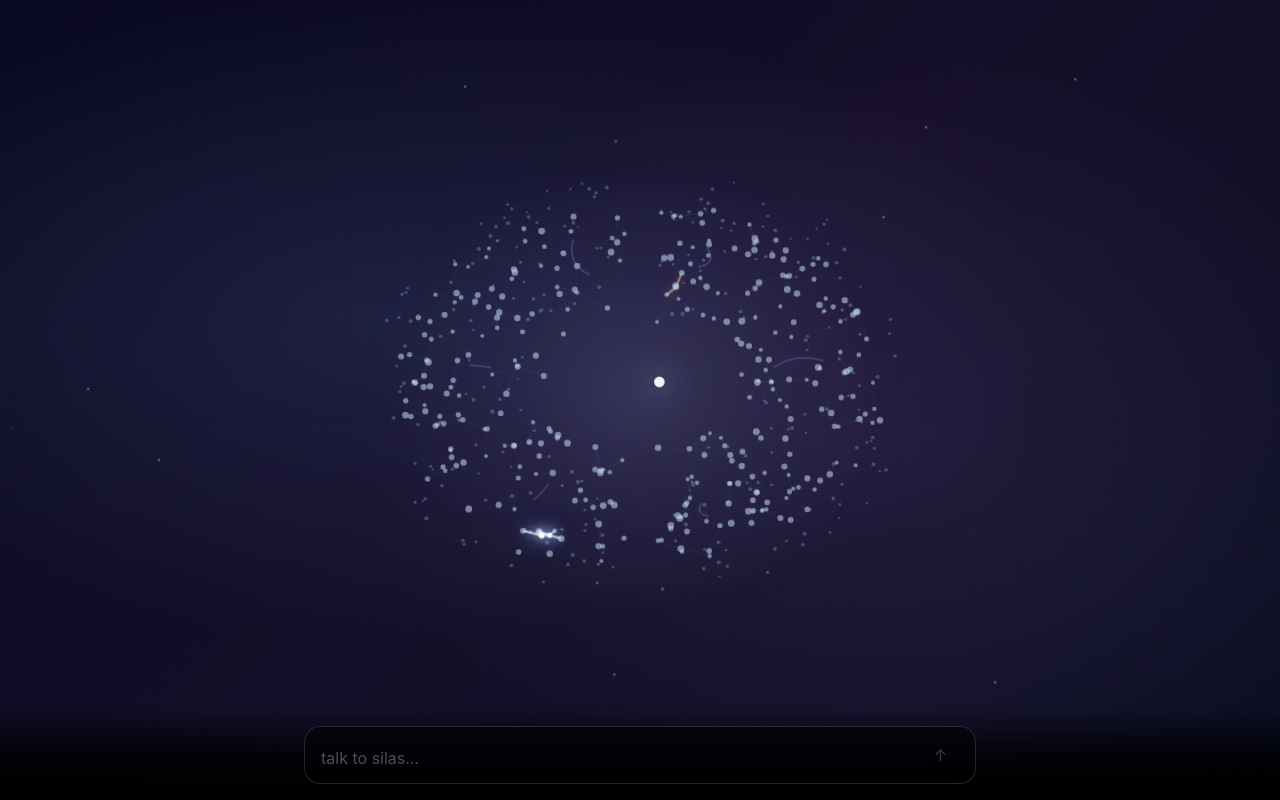
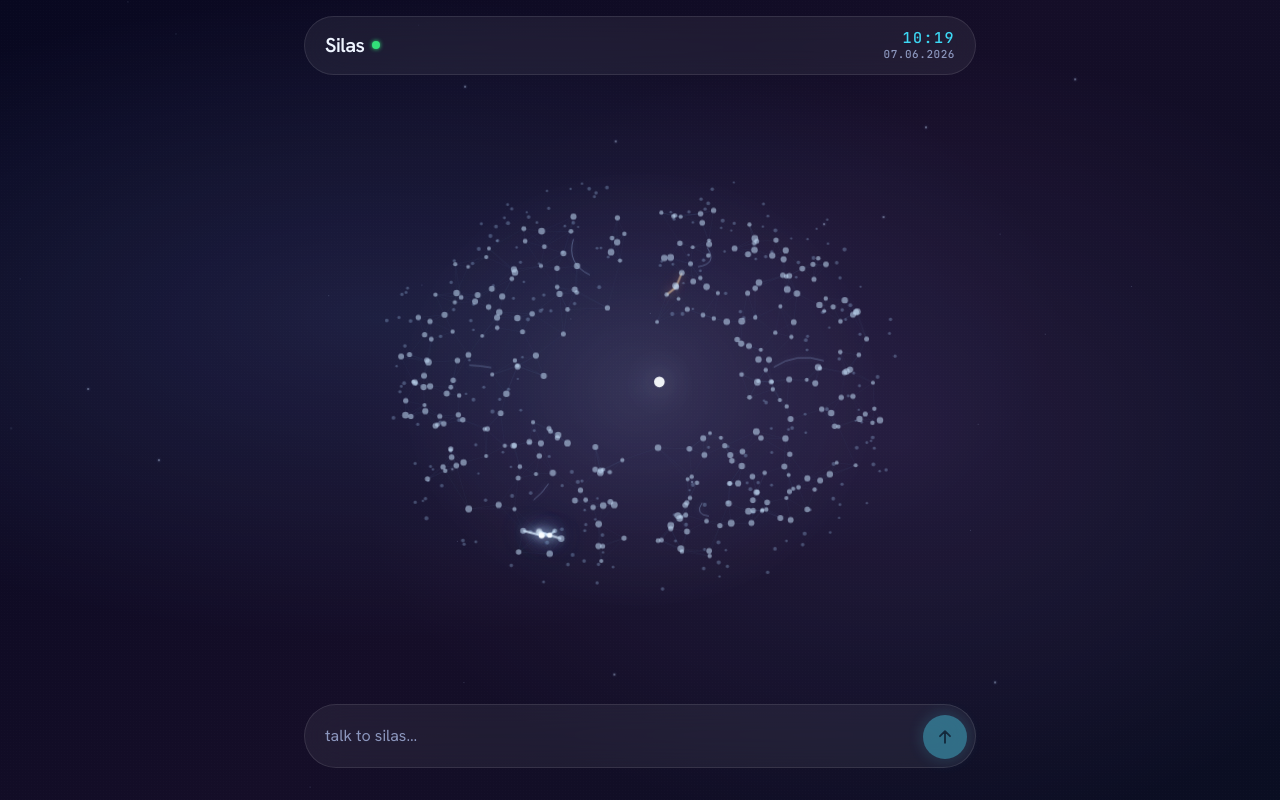
Before and after one commit to Hudyg007/Silas, a Next.js app: page / in a window 1280 px wide. Built offline with nearby package versions, Linux system fonts and the light colour scheme.

Commit message:
Stitch design system + chat restyle

```diff
--- a/src/app/globals.css
+++ b/src/app/globals.css
@@ -2,16 +2,47 @@
 @tailwind components;
 @tailwind utilities;
 
+/* ============================================================ */
+/* Stitch design tokens — "the mind". Single source of truth.   */
+/* ============================================================ */
 :root {
-  --bg: #02040f;
-  --text: rgba(232, 240, 250, 0.96);
-  --text-soft: rgba(180, 210, 255, 0.55);
+  /* Background */
+  --bg-base: #080A1E;
+  --bg-glow: #141C4A;
+  --bg: var(--bg-base); /* legacy alias */
+
+  /* Ice-blue accent */
+  --ice-bright: #4DE3FF; /* bright fills */
+  --ice-dim: #3DD8F4; /* dim */
+  --ice-tint: #CBF5FF; /* text tint */
+
+  /* Vital green — the live dot ONLY. Nowhere else. */
+  --vital-green: #33E07A;
+
+  /* Text */
+  --text: #EEF4FF;
+  --text-muted: #8B96BD;
+  --danger: #FFB4AB; /* destructive only */
+
+  /* Frosted-glass surfaces */
+  --surface-fill: rgba(255, 255, 255, 0.06);
+  --surface-fill-strong: rgba(255, 255, 255, 0.10);
+  --surface-border: rgba(255, 255, 255, 0.10);
+  --blur: 20px;
+
+  /* Radii */
+  --radius-bubble: 20px;
+
+  --text-soft: var(--text-muted); /* legacy alias */
 }
 
 html, body {
-  background: var(--bg);
+  background:
+    radial-gradient(ellipse 62% 48% at 50% 46%, var(--bg-glow) 0%, transparent 70%),
+    var(--bg-base);
+  background-attachment: fixed;
   color: var(--text);
-  font-family: -apple-system, BlinkMacSystemFont, "Inter", system-ui, sans-serif;
+  font-family: var(--font-hanken), -apple-system, BlinkMacSystemFont, "Inter", system-ui, sans-serif;
   -webkit-font-smoothing: antialiased;
   margin: 0;
   padding: 0;
@@ -21,9 +52,100 @@ html, body {
 
 ::-webkit-scrollbar { width: 8px; height: 8px; }
 ::-webkit-scrollbar-track { background: transparent; }
-::-webkit-scrollbar-thumb { background: rgba(180, 210, 255, 0.15); border-radius: 4px; }
-::-webkit-scrollbar-thumb:hover { background: rgba(180, 210, 255, 0.3); }
-::selection { background: rgba(180, 215, 255, 0.25); color: white; }
+::-webkit-scrollbar-thumb { background: rgba(139, 150, 189, 0.20); border-radius: 4px; }
+::-webkit-scrollbar-thumb:hover { background: rgba(139, 150, 189, 0.40); }
+::selection { background: rgba(77, 227, 255, 0.25); color: var(--text); }
+
+/* ============================================================ */
+/* Frosted-glass surface + chat components                      */
+/* ============================================================ */
+.silas-glass {
+  background: var(--surface-fill);
+  border: 1px solid var(--surface-border);
+  backdrop-filter: blur(var(--blur));
+  -webkit-backdrop-filter: blur(var(--blur));
+}
+
+/* Header live dot — the ONLY use of vital green. */
+.silas-live-dot {
+  width: 8px;
+  height: 8px;
+  border-radius: 9999px;
+  background: var(--vital-green);
+  box-shadow: 0 0 4px var(--vital-green);
+  animation: silas-live-pulse 2s ease-in-out infinite;
+  flex: none;
+}
+@keyframes silas-live-pulse {
+  0%, 100% { opacity: 1; }
+  50% { opacity: 0.45; }
+}
+
+/* Uppercase mono name labels above each bubble. */
+.silas-label {
+  font-family: var(--font-jetbrains), ui-monospace, monospace;
+  font-size: 12px;
+  font-weight: 600;
+  letter-spacing: 0.1em;
+  text-transform: uppercase;
+  line-height: 1;
+}
+
+/* Small glowing ice-blue dot preceding the SILAS label. */
+.silas-name-dot {
+  width: 6px;
+  height: 6px;
+  border-radius: 9999px;
+  background: var(--ice-bright);
+  box-shadow: 0 0 8px var(--ice-bright);
+  display: inline-block;
+  flex: none;
+}
+
+/* Message bubbles — frosted glass, 20px radius. */
+.silas-bubble {
+  border-radius: var(--radius-bubble);
+  border: 1px solid var(--surface-border);
+  backdrop-filter: blur(var(--blur));
+  -webkit-backdrop-filter: blur(var(--blur));
+}
+/* Hudson (user), right: translucent blue-tinted glass, faint ice border. */
+.silas-bubble-user {
+  background: rgba(77, 227, 255, 0.10);
+  border-color: rgba(77, 227, 255, 0.30);
+}
+/* Silas (assistant), left: near-transparent white glass. */
+.silas-bubble-silas {
+  background: rgba(255, 255, 255, 0.06);
+  border-color: rgba(255, 255, 255, 0.10);
+}
+/* Typing indicator — small empty Silas bubble. */
+.silas-bubble-typing {
+  min-width: 64px;
+  min-height: 44px;
+}
+
+/* Typewriter caret shown while Silas is revealing text. */
+.silas-caret {
+  display: inline-block;
+  width: 6px;
+  height: 15px;
+  margin-left: 2px;
+  background: var(--ice-tint);
+  vertical-align: text-bottom;
+  animation: silas-caret-blink 1s steps(2, start) infinite;
+}
+@keyframes silas-caret-blink {
+  0%, 50% { opacity: 1; }
+  50.01%, 100% { opacity: 0; }
+}
+
+/* Circular ice-blue send button with soft glow. */
+.silas-send {
+  background: var(--ice-bright);
+  color: #003745;
+  box-shadow: 0 0 15px 2px rgba(77, 227, 255, 0.35);
+}
 
 /* ============================================ */
 /* Aurora-alive brain background — v4 ported    */
--- a/src/app/layout.tsx
+++ b/src/app/layout.tsx
@@ -1,6 +1,23 @@
 import "./globals.css";
 import type { Metadata } from "next";
+import { Hanken_Grotesk, JetBrains_Mono } from "next/font/google";
 import { AuroraBrain } from "@/components/AuroraBrain";
+
+// Hanken Grotesk drives all body/UI text; JetBrains Mono is reserved for the
+// clock, date, and the uppercase name labels above each message bubble.
+const hanken = Hanken_Grotesk({
+  subsets: ["latin"],
+  weight: ["400", "500", "600"],
+  variable: "--font-hanken",
+  display: "swap",
+});
+
+const jetbrains = JetBrains_Mono({
+  subsets: ["latin"],
+  weight: ["500", "600"],
+  variable: "--font-jetbrains",
+  display: "swap",
+});
 
 export const metadata: Metadata = {
   title: "Silas",
@@ -9,7 +26,7 @@ export const metadata: Metadata = {
 
 export default function RootLayout({ children }: { children: React.ReactNode }) {
   return (
-    <html lang="en">
+    <html lang="en" className={`${hanken.variable} ${jetbrains.variable}`}>
       <body>
         <AuroraBrain />
         <div className="relative z-10 min-h-screen">{children}</div>
--- a/src/components/ChatInput.tsx
+++ b/src/components/ChatInput.tsx
@@ -26,7 +26,7 @@ export function ChatInput({
   }
 
   return (
-    <div className="flex items-end gap-2 rounded-2xl border border-white/15 bg-black/40 px-4 py-3" style={{ backdropFilter: "blur(16px)" }}>
+    <div className="flex items-end gap-2 rounded-full silas-glass pl-5 pr-2 py-2">
       <textarea
         ref={ref}
         value={text}
@@ -37,18 +37,26 @@ export function ChatInput({
             submit();
           }
         }}
-        placeholder="talk to silas..."
+        placeholder="talk to silas…"
         disabled={disabled}
         rows={1}
-        className="flex-1 resize-none bg-transparent text-white placeholder-white/30 outline-none leading-relaxed max-h-[200px]"
+        className="flex-1 resize-none bg-transparent text-[var(--text)] placeholder:text-[var(--text-muted)] outline-none leading-relaxed max-h-[160px] py-2.5"
       />
       <button
         onClick={submit}
         disabled={disabled || !text.trim()}
-        className="text-white/70 hover:text-white disabled:opacity-30 transition px-3 py-1 rounded-lg hover:bg-white/10"
+        className="silas-send flex items-center justify-center w-11 h-11 rounded-full shrink-0 disabled:opacity-40 transition-transform active:scale-90"
         aria-label="Send"
       >
-        ↑
+        <svg width="20" height="20" viewBox="0 0 24 24" fill="none" aria-hidden>
+          <path
+            d="M12 19V5M12 5l-6 6M12 5l6 6"
+            stroke="currentColor"
+            strokeWidth="2.2"
+            strokeLinecap="round"
+            strokeLinejoin="round"
+          />
+        </svg>
       </button>
     </div>
   );
--- a/src/components/ChatInterface.tsx
+++ b/src/components/ChatInterface.tsx
@@ -1,8 +1,12 @@
 "use client";
 
-import { useEffect, useRef, useState } from "react";
+import { useCallback, useEffect, useRef, useState } from "react";
 import { MessageList } from "./MessageList";
 import { ChatInput } from "./ChatInput";
+import { Header } from "./Header";
+
+// After this long with no interaction, older messages evaporate (fade by age).
+const IDLE_MS = 6000;
 
 type Message = {
   id: string;
@@ -53,6 +57,44 @@ export function ChatInterface() {
   // The single active reveal (null when nothing is typing). A long-lived
   // interval reads this each tick, so there's only ever one timer to clean up.
   const revealRef = useRef<Reveal | null>(null);
+
+  // Evaporation: when idle, MessageList fades older messages by age. Any
+  // interaction (scroll/touch/keypress) or new message restores full opacity.
+  const [idle, setIdle] = useState(false);
+  const idleTimer = useRef<ReturnType<typeof setTimeout> | null>(null);
+
+  const resetIdle = useCallback(() => {
+    setIdle(false);
+    if (idleTimer.current) clearTimeout(idleTimer.current);
+    idleTimer.current = setTimeout(() => setIdle(true), IDLE_MS);
+  }, []);
+
+  // Restore instantly on any global interaction, then re-arm the idle timer.
+  useEffect(() => {
+    const wake = () => resetIdle();
+    window.addEventListener("keydown", wake);
+    window.addEventListener("touchstart", wake, { passive: true });
+    window.addEventListener("pointerdown", wake);
+    return () => {
+      window.removeEventListener("keydown", wake);
+      window.removeEventListener("touchstart", wake);
+      window.removeEventListener("pointerdown", wake);
+    };
+  }, [resetIdle]);
+
+  // Kick off the idle countdown on mount; clean up on unmount.
+  useEffect(() => {
+    resetIdle();
+    return () => {
+      if (idleTimer.current) clearTimeout(idleTimer.current);
+    };
+  }, [resetIdle]);
+
+  // A new (or still-streaming) message counts as interaction: keep everything
+  // at full opacity while it lands, then let the idle timer fade it later.
+  useEffect(() => {
+    resetIdle();
+  }, [messages, resetIdle]);
 
   useEffect(() => {
     if (!ONBOARDING_ENABLED) {
@@ -260,19 +302,25 @@ export function ChatInterface() {
 
   return (
     <div className="relative w-full min-h-screen flex flex-col">
-      <div ref={scrollRef} className="flex-1 overflow-y-auto px-4 pt-16 pb-32">
+      <Header />
+
+      <div
+        ref={scrollRef}
+        onScroll={resetIdle}
+        className="flex-1 overflow-y-auto px-5 pt-28 pb-36"
+      >
         <div className="max-w-2xl mx-auto">
           {ONBOARDING_ENABLED && showOnboarding && onboardingMessage && (
-            <div className="mb-8 p-5 rounded-xl bg-white/[0.04] border border-white/10 text-white/90 leading-relaxed whitespace-pre-wrap">
+            <div className="mb-8 p-5 rounded-[20px] silas-glass text-[var(--text)] leading-relaxed whitespace-pre-wrap">
               {onboardingMessage}
             </div>
           )}
-          <MessageList messages={messages} />
+          <MessageList messages={messages} idle={idle} />
         </div>
       </div>
 
-      <div className="fixed bottom-0 left-0 right-0 p-4 bg-gradient-to-t from-black via-black/80 to-transparent">
-        <div className="max-w-2xl mx-auto">
+      <div className="fixed bottom-0 left-0 right-0 px-5 pb-8 pt-6 pointer-events-none">
+        <div className="max-w-2xl mx-auto pointer-events-auto">
           <ChatInput onSend={send} disabled={sending} />
         </div>
       </div>
--- /dev/null
+++ b/src/components/Header.tsx
@@ -0,0 +1,40 @@
+"use client";
+
+import { useEffect, useState } from "react";
+
+// Floating full-width header pill: "Silas" + live dot on the left, a live
+// military clock and numeric date (JetBrains Mono) on the right.
+export function Header() {
+  // Null until mounted so server and first client render agree (no hydration
+  // mismatch); the interval then fills in the real time and ticks every 1s.
+  const [now, setNow] = useState<Date | null>(null);
+
+  useEffect(() => {
+    setNow(new Date());
+    const id = setInterval(() => setNow(new Date()), 1000);
+    return () => clearInterval(id);
+  }, []);
+
+  const pad = (n: number) => String(n).padStart(2, "0");
+  const time = now ? `${pad(now.getHours())}:${pad(now.getMinutes())}` : "--:--";
+  const date = now
+    ? `${pad(now.getMonth() + 1)}.${pad(now.getDate())}.${now.getFullYear()}`
+    : "--.--.----";
+
+  return (
+    <header className="fixed top-0 left-0 right-0 z-30 px-5 pt-4">
+      <div className="max-w-2xl mx-auto flex items-center justify-between rounded-full silas-glass px-5 py-3">
+        <div className="flex items-center gap-2">
+          <span className="font-sans font-semibold text-[20px] text-[var(--text)] tracking-tight">
+            Silas
+          </span>
+          <span className="silas-live-dot" aria-label="live" />
+        </div>
+        <div className="flex flex-col items-end leading-tight font-mono tabular-nums">
+          <span className="text-[15px] tracking-widest text-[var(--ice-dim)]">{time}</span>
+          <span className="text-[11px] tracking-wider text-[var(--text-muted)]">{date}</span>
+        </div>
+      </div>
+    </header>
+  );
+}
--- a/src/components/MessageBubble.tsx
+++ b/src/components/MessageBubble.tsx
@@ -2,28 +2,45 @@ export function MessageBubble({
   role,
   content,
   pending,
+  opacity,
+  idle,
 }: {
   role: "user" | "assistant";
   content: string;
   pending?: boolean;
+  // Age-based evaporation opacity (1 = full). Applied only while idle.
+  opacity: number;
+  // When idle we ease into the faded gradient slowly (2.5s); restoring is quick.
+  idle: boolean;
 }) {
   const isUser = role === "user";
+  const isTyping = !content && pending;
+
   return (
-    <div className={`flex ${isUser ? "justify-end" : "justify-start"}`}>
+    <div
+      className={`flex flex-col ${isUser ? "items-end" : "items-start"}`}
+      style={{
+        opacity,
+        transition: `opacity ${idle ? "2.5s" : "0.25s"} ease`,
+      }}
+    >
+      {/* Name label — uppercase JetBrains Mono, 0.1em tracking. */}
+      {isUser ? (
+        <span className="silas-label text-[var(--text-muted)] mb-1.5 pr-1">HUDSON</span>
+      ) : (
+        <span className="silas-label text-[var(--ice-tint)] mb-1.5 pl-0.5 flex items-center gap-1.5">
+          <span className="silas-name-dot" />
+          SILAS
+        </span>
+      )}
+
       <div
-        className={`
-          max-w-[85%] rounded-2xl px-4 py-3 leading-relaxed whitespace-pre-wrap
-          ${isUser
-            ? "bg-white/[0.08] border border-white/15 text-white"
-            : "bg-white/[0.04] border border-white/10 text-white/90"
-          }
-        `}
-        style={{ backdropFilter: "blur(12px)" }}
+        className={`silas-bubble max-w-[85%] px-4 py-3 leading-relaxed whitespace-pre-wrap text-[var(--text)] ${
+          isUser ? "silas-bubble-user" : "silas-bubble-silas"
+        } ${isTyping ? "silas-bubble-typing" : ""}`}
       >
-        {content || (pending ? <span className="inline-block animate-pulse opacity-50">…</span> : "")}
-        {pending && content && (
-          <span className="inline-block ml-1 w-[6px] h-[14px] bg-white/60 animate-pulse" aria-hidden />
-        )}
+        {content}
+        {pending && content && <span className="silas-caret" aria-hidden />}
       </div>
     </div>
   );
--- a/tailwind.config.ts
+++ b/tailwind.config.ts
@@ -6,8 +6,8 @@ const config: Config = {
   theme: {
     extend: {
       fontFamily: {
-        sans: ["-apple-system", "BlinkMacSystemFont", "Inter", "system-ui", "sans-serif"],
-        mono: ["ui-monospace", "SFMono-Regular", "Menlo", "Monaco", "monospace"],
+        sans: ["var(--font-hanken)", "-apple-system", "BlinkMacSystemFont", "Inter", "system-ui", "sans-serif"],
+        mono: ["var(--font-jetbrains)", "ui-monospace", "SFMono-Regular", "Menlo", "Monaco", "monospace"],
       },
       colors: {
         aurora: {
```
Also changed, not shown: src/components/MessageList.tsx (+30 -5 lines).
